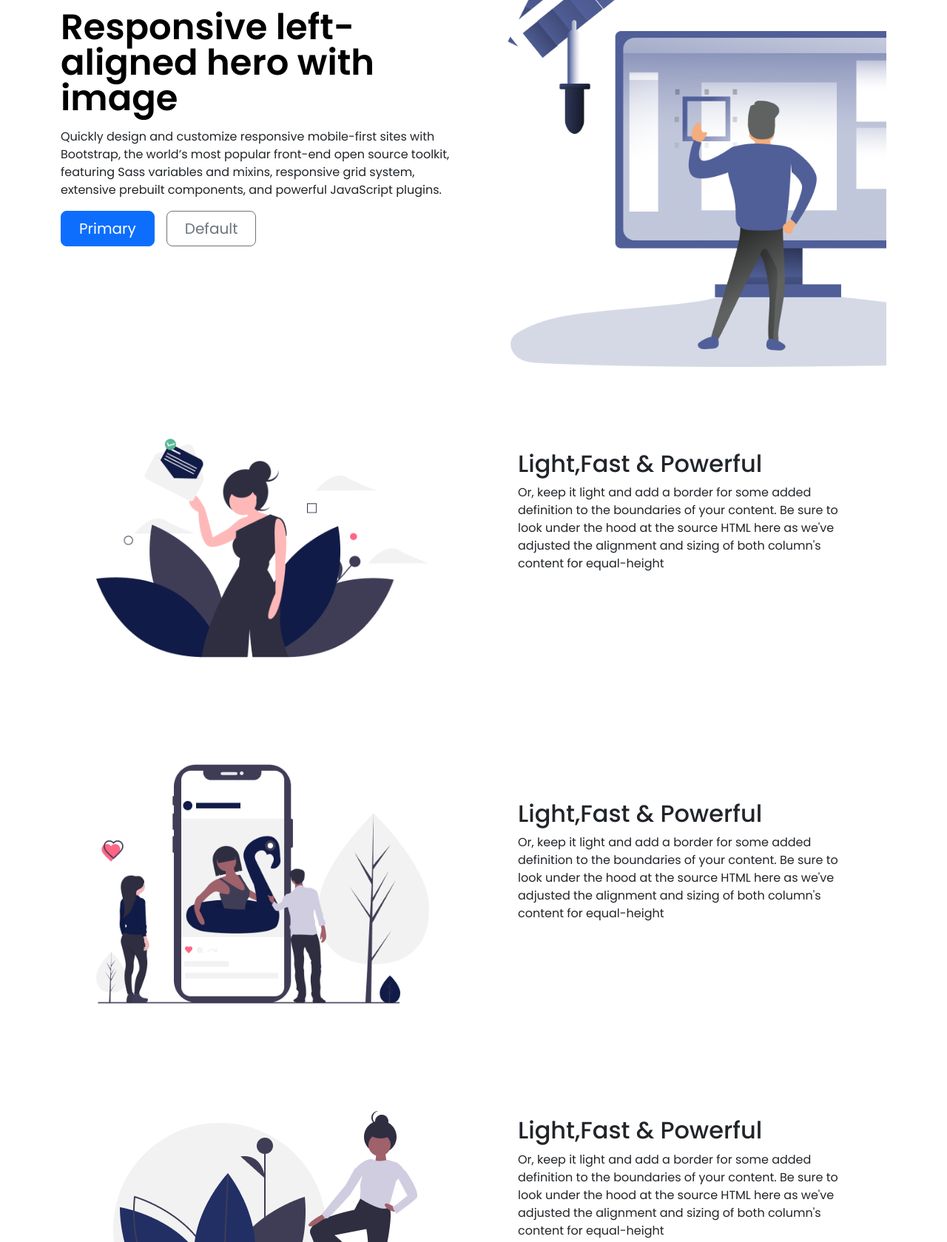
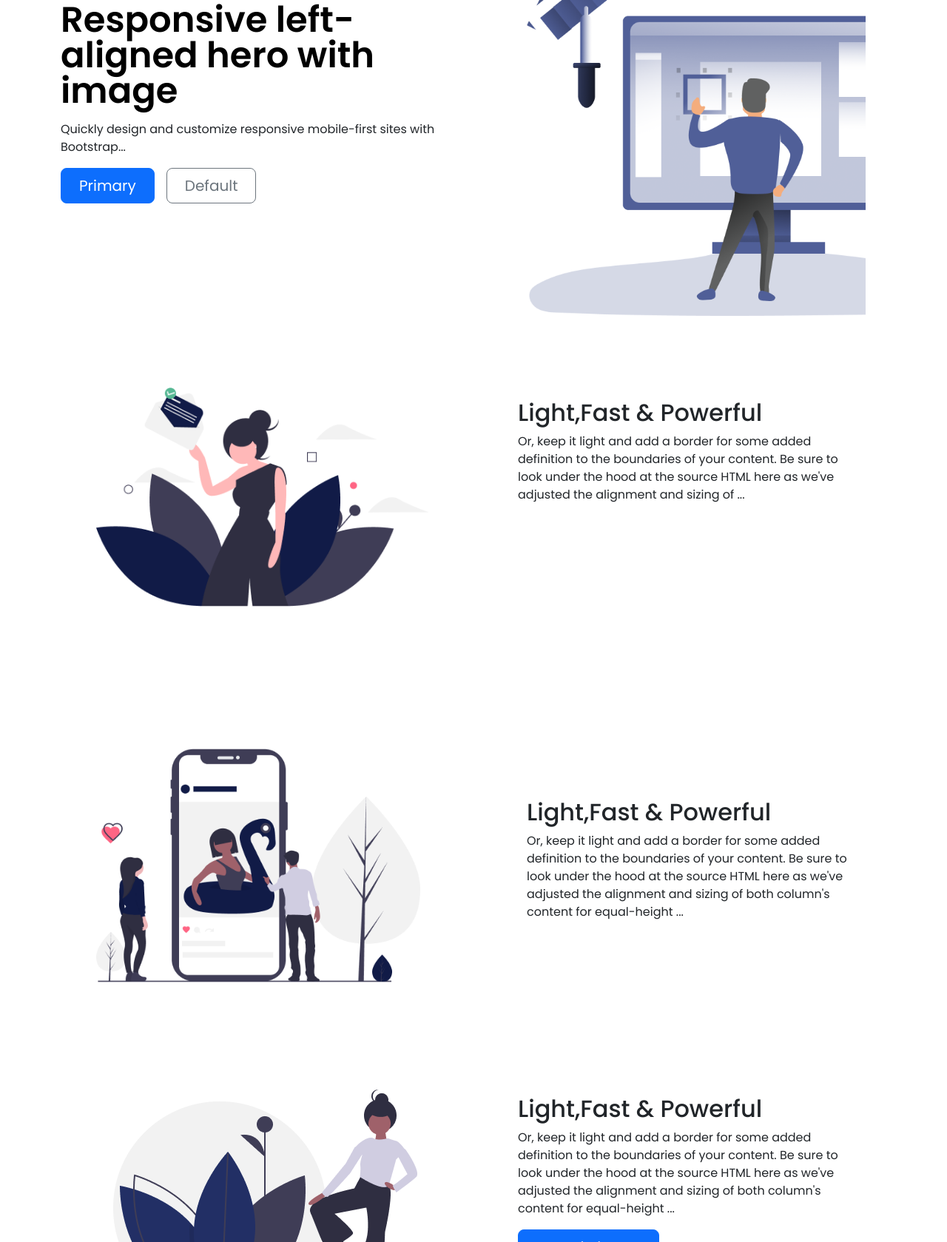
Before and after one commit to cn-gourav/Killer_Project, a plain HTML site: page index.html in a window 1280 px wide. Shown: the part 254-1933 px from the top of the page at 74% size. Drawn offline with nearby package versions, Linux system fonts and the light colour scheme.

Commit message:
Update :: Code review ....

```diff
--- a/index.html
+++ b/index.html
@@ -74,31 +74,25 @@
 
 
             <!-- section 1  -->
-            <div class="row flex-lg-row-reverse align-items-center g-5 ">
+            <div class="row  justify-content-center flex-lg-row-reverse align-items-center g-5 ">
                 <div class="col-10 col-sm-8 col-lg-6">
-                    <img src="hero-img.png" class="d-block mx-lg-auto img-fluid w-auto " alt="Bootstrap Themes">
+                    <img src="hero-img.png" class="d-block mx-auto img-fluid" alt="Bootstrap Themes"
+                        style="max-width: 100%; height: 45vw;">
                 </div>
-                <div class="col-lg-6">
-                    <h2 class="display-5 fw-semibold text-body-emphasis lh-1 mb-3">Responsive left-aligned hero with
-                        image
+                <div class="col-lg-6 text-center  text-xl-start">
+                    <h2 class="display-5 fw-semibold text-body-emphasis lh-1 mb-3 ">
+                        Responsive left-aligned hero with image
                     </h2>
-                    <p>Quickly design and customize responsive mobile-first sites with Bootstrap, the
-                        world’s most
-                        popular front-end open source toolkit, featuring Sass variables and mixins, responsive grid
-                        system,
-                        extensive prebuilt components, and powerful JavaScript plugins.</p>
-                    <div class="d-grid gap-2 d-md-flex justify-content-md-start"> <button type="button"
-                            class="btn btn-primary btn-lg px-4 me-md-2" fdprocessedid="574818">Primary</button> <button
-                            type="button" class="btn btn-outline-secondary btn-lg px-4"
-                            fdprocessedid="152ltb">Default</button>
+                    <p>Quickly design and customize responsive mobile-first sites with Bootstrap...</p>
+                    <div class="d-grid gap-2 d-md-flex justify-content-md-center justify-content-lg-start">
+                        <button type="button" class="btn btn-primary btn-lg px-4 me-md-2">Primary</button>
+                        <button type="button" class="btn btn-outline-secondary btn-lg px-4">Default</button>
                     </div>
                 </div>
             </div>
 
-
-
             <!-- section 2  -->
-            <div class="row align-items-md-stretch mt-5  mb-5">
+            <div class="row align-items-md-stretch my-5">
                 <div class="col-md-6">
                     <div class="h-100 p-5 text-bg-white rounded-3">
                         <img src="poster-2.png" alt="" class="img-fluid">
@@ -110,8 +104,7 @@
                         <p>Or, keep it light and add a border for some added definition to the boundaries of your
                             content. Be
                             sure to look under the hood at the source HTML here as we've adjusted the alignment and
-                            sizing of
-                            both column's content for equal-height
+                            sizing of ...
                         </p>
                     </div>
                 </div>
@@ -120,20 +113,20 @@
 
 
             <!-- section 3  -->
-            <div class="row align-items-md-stretch mt-5  mb-5">
-                <div class="col-md-6">
-                    <div class="h-100 p-5 text-bg-white rounded-3">
+            <div class="row  align-items-center g-5 my-2">
+                <div class="col-md-6 ">
+                    <div class="h-100 p-5 text-bg-white rounded">
                         <img src="poster-3.png" alt="" class="img-fluid ">
                     </div>
                 </div>
-                <div class="col-md-6 mt-5">
+                <div class="col-md-6 ">
                     <div class="h-100 p-5  rounded-3">
                         <h2>Light,Fast & Powerful</h2>
                         <p>Or, keep it light and add a border for some added definition to the boundaries of your
                             content. Be
                             sure to look under the hood at the source HTML here as we've adjusted the alignment and
                             sizing of
-                            both column's content for equal-height
+                            both column's content for equal-height ...
                         </p>
                     </div>
                 </div>
@@ -143,10 +136,9 @@
 
 
             <!-- section 4  -->
-            <div class="row align-items-md-stretch mt-5 ">
+            <div class="row align-items-md-stretch mt-5">
                 <div class="col-md-6">
                     <div class="h-100  p-5 text-bg-white rounded-3">
-
                         <img src="poster-4.png" alt="" class="img-fluid">
                     </div>
                 </div>
@@ -158,7 +150,7 @@
                             content. Be
                             sure to look under the hood at the source HTML here as we've adjusted the alignment and
                             sizing of
-                            both column's content for equal-height
+                            both column's content for equal-height ...
                         </p>
                         <button class="btn btn-primary btn-lg" type="button">Example button</button>
                     </div>
```
